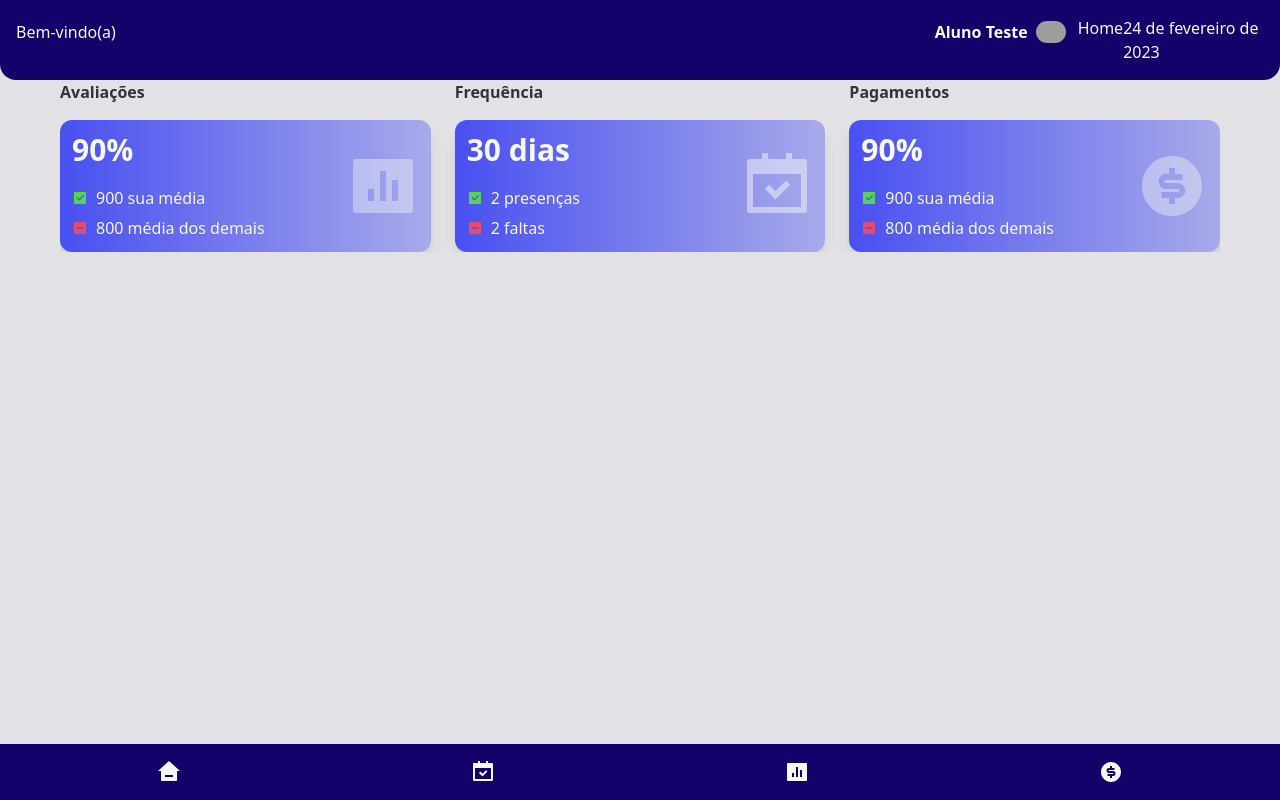
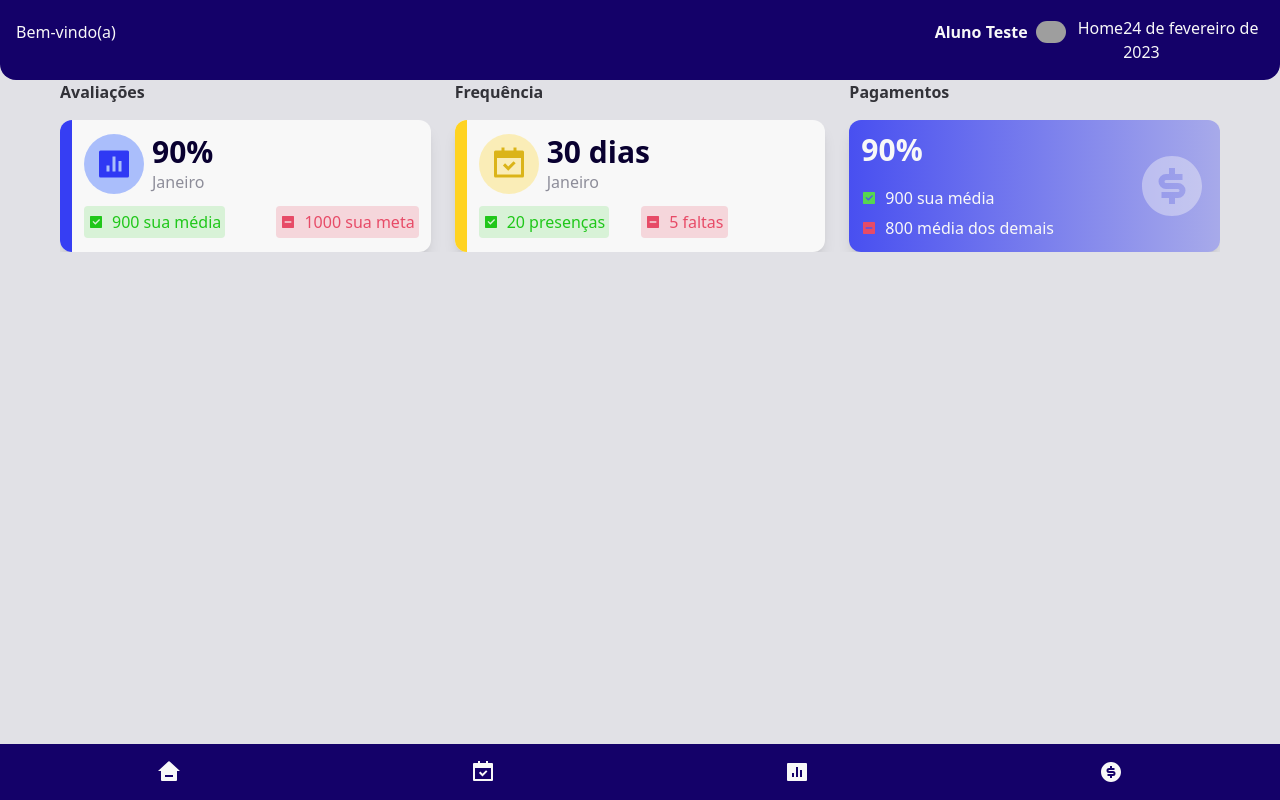
Before and after one commit to Augusto9237/educ-platform, a Next.js app: page /home in a window 1280 px wide. Built offline with nearby package versions, Linux system fonts and the light colour scheme; grey boxes are pictures that could not be loaded.

Commit message:
cards upadate

```diff
--- a/src/components/CardAssessment.tsx
+++ b/src/components/CardAssessment.tsx
@@ -6,12 +6,21 @@ interface ContainerProps {
 }
 export function CardAssessment() {
     return (
-        <div className="relative flex flex-1 flex-col p-3 justify-center gap-1.5 w-full rounded-xl shadow-lg  bg-gradient-to-r from-backgroundColor-500/80 to-backgroundColor-500/30">
-            <h1 className="text-textColor-100 text-3xl font-bold mb-3">90%</h1>
-            <span className="flex items-center gap-2 text-textColor-100"><RiCheckboxFill color="#56D551" />900 sua média</span>
-            <span className="flex items-center gap-2 text-textColor-100"><RiCheckboxIndeterminateFill color="#E74B67" />800 média dos demais</span>
-            <div className="absolute right-3 text-7xl text-textColor-100 opacity-40">
-                <RiBarChartBoxFill/>
+        <div className="relative flex flex-1 flex-col p-3 pl-6 justify-center gap-3 w-full rounded-xl shadow-lg  bg-backgroundColor-100 overflow-hidden">
+            <div className="absolute bg-backgroundColor-500/90 w-3 h-full left-0" />
+            <div className="flex flex-row gap-2">
+                <div className="flex items-center text-4xl rounded-full p-3 text-backgroundColor-500/90 bg-backgroundColor-400/40">
+                    <RiBarChartBoxFill />
+                </div>
+                <div>
+                    <h1 className="text-textSecondaryColor-600 text-3xl font-bold">90%</h1>
+                    <span className="text-textColor-300">Janeiro</span>
+                </div>
+            </div>
+
+            <div className="flex justify-between">
+                <span className="flex items-center gap-2 text-textSecondaryColor-400 bg-textSecondaryColor-300/20 rounded p-1"><RiCheckboxFill />900 sua média</span>
+                <span className="flex items-center gap-2 text-textSecondaryColor-200 bg-textSecondaryColor-200/20  rounded p-1"><RiCheckboxIndeterminateFill/>1000 sua meta</span>
             </div>
         </div>
     )
--- a/src/components/CardFrequency.tsx
+++ b/src/components/CardFrequency.tsx
@@ -6,12 +6,21 @@ interface ContainerProps {
 }
 export function CardFrequency() {
     return (
-        <div className="relative flex flex-col p-3 justify-center gap-1.5 w-full rounded-xl shadow-lg  bg-gradient-to-r from-backgroundColor-500/80 to-backgroundColor-500/30">
-            <h1 className="text-textColor-100 text-3xl font-bold mb-3">30 dias</h1>
-            <span className="flex items-center gap-2 text-textColor-100"><RiCheckboxFill color="#56D551" />2 presenças</span>
-            <span className="flex items-center gap-2 text-textColor-100"><RiCheckboxIndeterminateFill color="#E74B67" />2 faltas</span>
-            <div className="absolute right-3 text-7xl text-textColor-100 opacity-50">
+        <div className="relative flex flex-1 flex-col p-3 pl-6 justify-center gap-3 w-full rounded-xl shadow-lg  bg-backgroundColor-100 overflow-hidden">
+            <div className="absolute bg-buttonColor-500 w-3 h-full left-0" />
+            <div className="flex flex-row gap-2">
+                <div className="flex items-center text-4xl rounded-full p-3 text-buttonColor-600/90 bg-buttonColor-500/30">
                 <RiCalendarCheckFill/>
+                </div>
+                <div>
+                    <h1 className="text-textSecondaryColor-600 text-3xl font-bold">30 dias</h1>
+                    <span className="text-textColor-300">Janeiro</span>
+                </div>
+            </div>
+
+            <div className="flex  gap-8">
+                <span className="flex items-center gap-2 text-textSecondaryColor-400 bg-textSecondaryColor-300/20 rounded p-1"><RiCheckboxFill />20 presenças</span>
+                <span className="flex items-center gap-2 text-textSecondaryColor-200 bg-textSecondaryColor-200/20  rounded p-1"><RiCheckboxIndeterminateFill/>5 faltas</span>
             </div>
         </div>
     )
--- a/tailwind.config.js
+++ b/tailwind.config.js
@@ -20,6 +20,7 @@ module.exports = {
       backgroundColor: {
         100: "#F8F8F8",
         300: "#E1E1E6",
+        400: "#3668ff",
         500: "#222BF3",
         900: "#140169",
       },
@@ -43,6 +44,7 @@ module.exports = {
       textSecondaryColor: {
         200: "#E74B67",
         300: "#56D551",
+        400: "#20c71a",
         600: "#090030",
       },
     },
```
